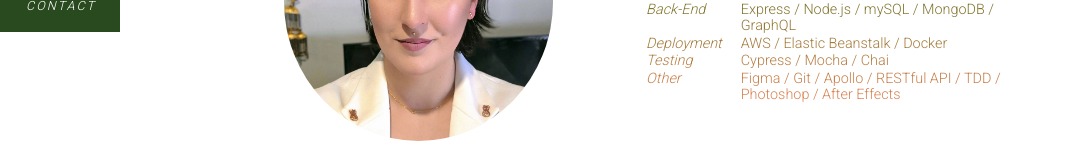
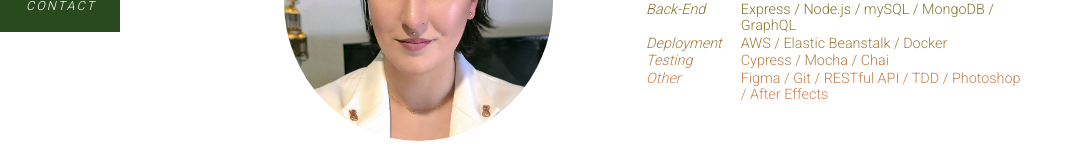
Before and after one commit to taylormleigh/tayMade, a Next.js app: page / in a window 1280 px wide. Shown: the part 218-378 px from the top of the page, without its empty margins (0-1083 px from the left). Built offline with nearby package versions, Linux system fonts and the light colour scheme.

Commit message:
updated other

```diff
--- a/components/skillsTable.js
+++ b/components/skillsTable.js
@@ -23,7 +23,7 @@ const Skills = () => {
       </tr>
       <tr>
         <td><i>Other</i></td>
-        <td>Figma / Git / Apollo / RESTful API / TDD / Photoshop / After Effects</td>
+        <td>Figma / Git / RESTful API / TDD / Photoshop / After Effects</td>
       </tr>
     </tbody></table>
   )
```
